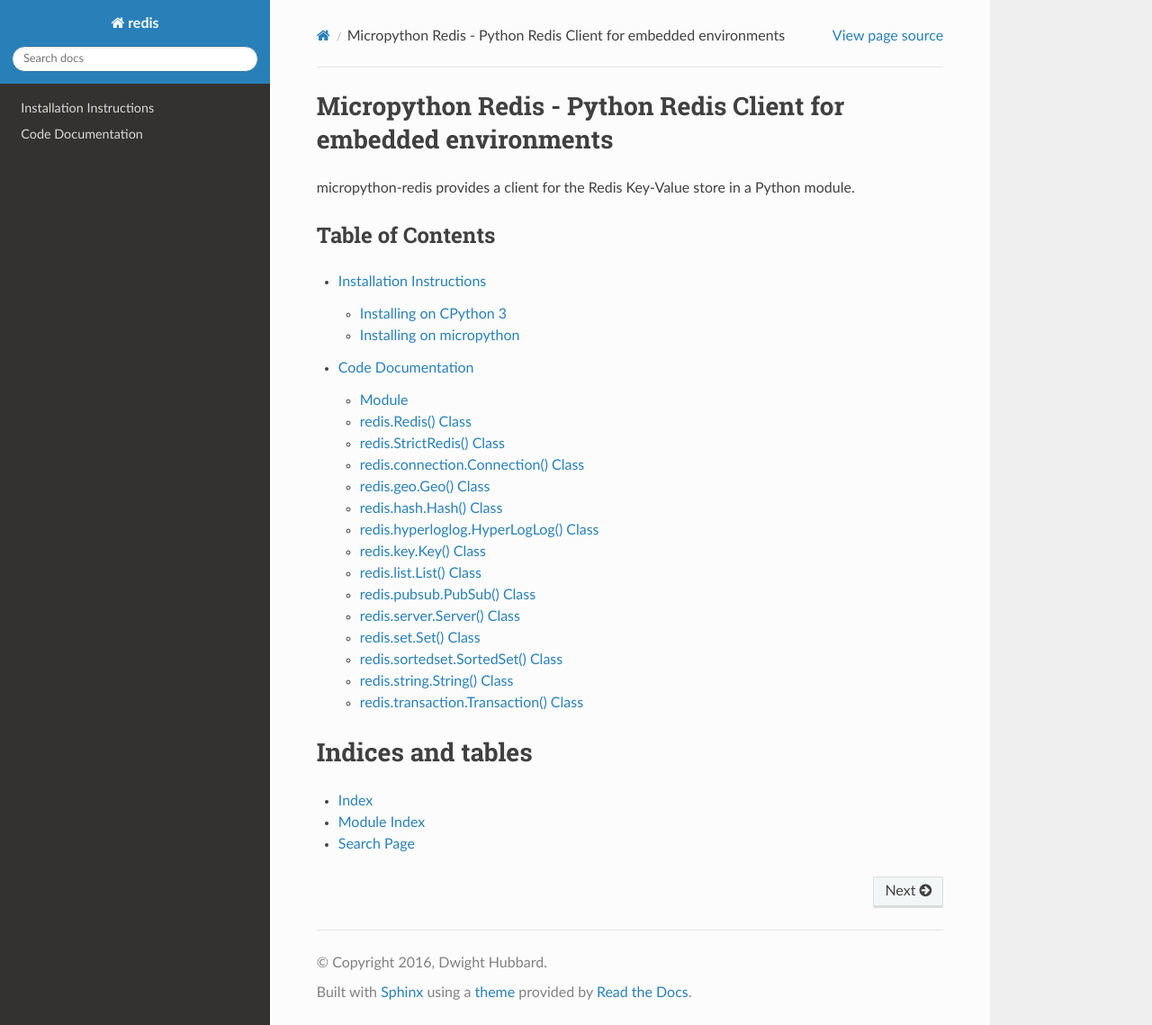
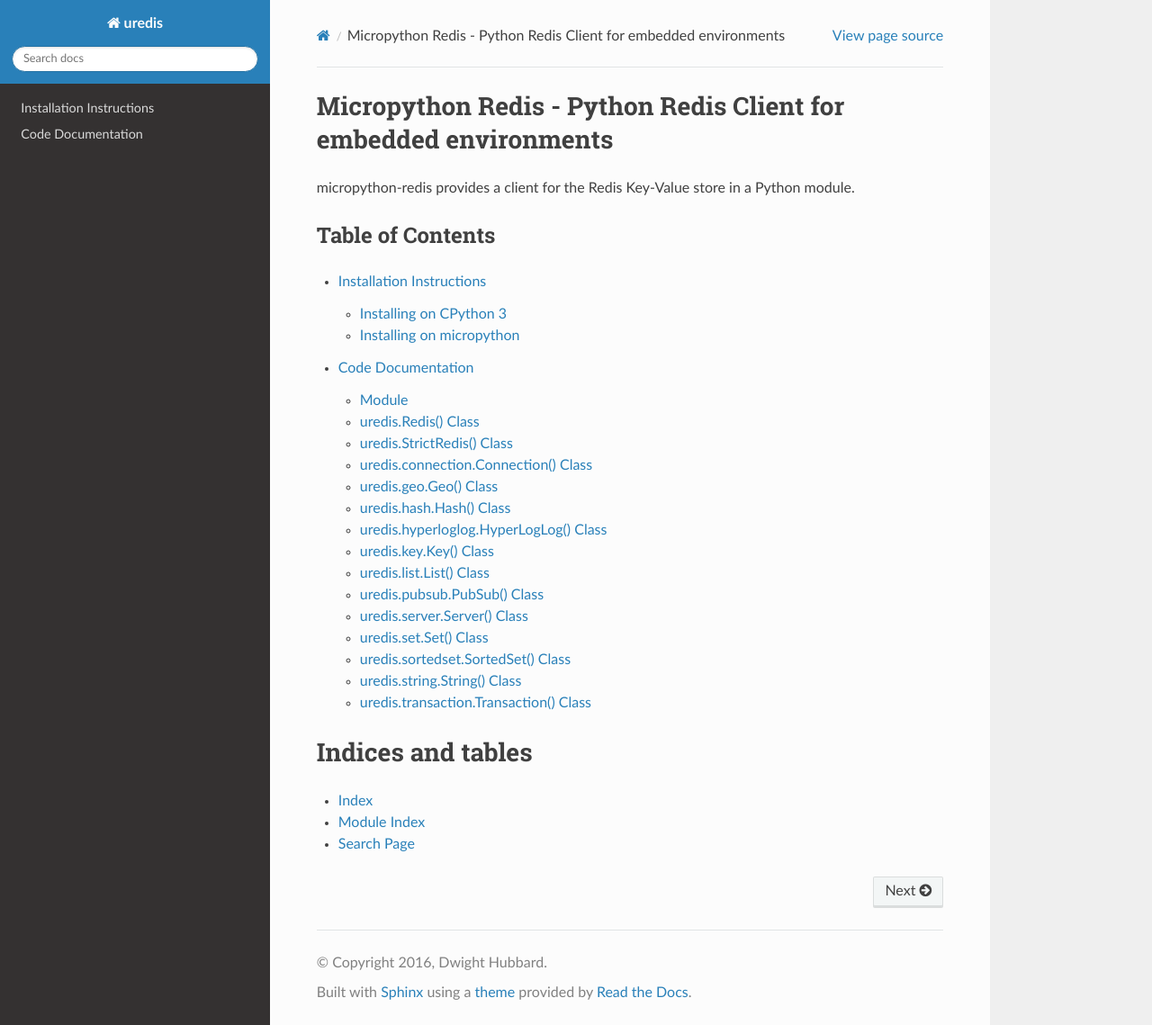
Before and after one commit to dwighthubbard/micropython-redis, a Sphinx documentation site: the page built from docs/index.rst, in a window 1280 px wide and 1139 px high. Shown: the whole window at 90% size. Built offline with Sphinx 7.4.7 and the Read the Docs theme 2.0.0, drawn with Linux system fonts in a browser that asks for light colours; the version number could not be read and is left out.

```diff
--- a/docs/conf.py
+++ b/docs/conf.py
@@ -1,24 +1,11 @@
 # -*- coding: utf-8 -*-
-#
-# redislite documentation build configuration file, created by
-# sphinx-quickstart on Fri Mar  6 22:27:18 2015.
-#
-# This file is execfile()d with the current directory set to its
-# containing dir.
-#
-# Note that not all possible configuration values are present in this
-# autogenerated file.
-#
-# All configuration values have a default; values that are commented out
-# serve to show the default.
 import os
 from recommonmark.parser import CommonMarkParser
-
-html_theme = 'default'
 
 import uredis as doc_module
 
 
+html_theme = 'default'
 version = doc_module.__version__
 release = version
 
@@ -62,7 +49,7 @@ source_suffix = '.rst'
 master_doc = 'index'
 
 # General information about the project.
-project = u'redis'
+project = u'uredis'
 copyright = u'2016, Dwight Hubbard'
 
 # The language for content autogenerated by Sphinx. Refer to documentation
--- a/docs/micropython_redis.rst
+++ b/docs/micropython_redis.rst
@@ -4,130 +4,130 @@ Code Documentation
 Module
 ======
 
-.. automodule:: redis
+.. automodule:: uredis
     :synopsis: Redis client
     :members:
     :inherited-members:
     :show-inheritance:
 
-.. automodule:: redis.client
+.. automodule:: uredis.client
     :synopsis: Redis client
     :members:
     :inherited-members:
     :show-inheritance:
 
-.. automodule:: redis.connection
+.. automodule:: uredis.connection
     :synopsis: Redis client with only Redis Connection command functionality
     :members:
     :inherited-members:
     :show-inheritance:
 
-.. automodule:: redis.keys
+.. automodule:: uredis.keys
     :synopsis: Redis client with Redis Keys command functionality
     :members:
     :inherited-members:
     :show-inheritance:
 
-.. automodule:: redis.list
+.. automodule:: uredis.list
     :synopsis: Redis client with Redis Lists command functionality
     :members:
     :inherited-members:
     :show-inheritance:
 
-redis.Redis() Class
-===================
-.. autoclass:: redis.Redis
+uredis.Redis() Class
+====================
+.. autoclass:: uredis.Redis
    :members:
    :inherited-members:
    :show-inheritance:
 
-redis.StrictRedis() Class
-=========================
-.. autoclass:: redis.StrictRedis
+uredis.StrictRedis() Class
+==========================
+.. autoclass:: uredis.StrictRedis
    :members:
    :inherited-members:
    :show-inheritance:
 
-redis.connection.Connection() Class
-===================================
-.. autoclass:: redis.connection.Connection
+uredis.connection.Connection() Class
+====================================
+.. autoclass:: uredis.connection.Connection
    :members:
    :inherited-members:
    :show-inheritance:
 
-redis.geo.Geo() Class
-=====================
-.. autoclass:: redis.geo.Geo
+uredis.geo.Geo() Class
+======================
+.. autoclass:: uredis.geo.Geo
    :members:
    :inherited-members:
    :show-inheritance:
 
-redis.hash.Hash() Class
-=======================
-.. autoclass:: redis.hash.Hash
+uredis.hash.Hash() Class
+========================
+.. autoclass:: uredis.hash.Hash
    :members:
    :inherited-members:
    :show-inheritance:
 
-redis.hyperloglog.HyperLogLog() Class
-=====================================
-.. autoclass:: redis.hyperloglog.HyperLogLog
+uredis.hyperloglog.HyperLogLog() Class
+======================================
+.. autoclass:: uredis.hyperloglog.HyperLogLog
    :members:
    :inherited-members:
    :show-inheritance:
 
-redis.key.Key() Class
-=====================
-.. autoclass:: redis.key.Key
+uredis.key.Key() Class
+======================
+.. autoclass:: uredis.key.Key
    :members:
    :inherited-members:
    :show-inheritance:
 
-redis.list.List() Class
-=======================
-.. autoclass:: redis.list.List
+uredis.list.List() Class
+========================
+.. autoclass:: uredis.list.List
    :members:
    :inherited-members:
    :show-inheritance:
 
-redis.pubsub.PubSub() Class
-===========================
-.. autoclass:: redis.pubsub.PubSub
+uredis.pubsub.PubSub() Class
+============================
+.. autoclass:: uredis.pubsub.PubSub
    :members:
    :inherited-members:
    :show-inheritance:
 
-redis.server.Server() Class
-===========================
+uredis.server.Server() Class
+============================
 .. autoclass:: redis.server.Server
    :members:
    :inherited-members:
    :show-inheritance:
 
-redis.set.Set() Class
-=====================
-.. autoclass:: redis.set.Set
+uredis.set.Set() Class
+======================
+.. autoclass:: uredis.set.Set
    :members:
    :inherited-members:
    :show-inheritance:
 
-redis.sortedset.SortedSet() Class
-=================================
-.. autoclass:: redis.sortedset.SortedSet
+uredis.sortedset.SortedSet() Class
+==================================
+.. autoclass:: uredis.sortedset.SortedSet
    :members:
    :inherited-members:
    :show-inheritance:
 
-redis.string.String() Class
-===========================
-.. autoclass:: redis.string.String
+uredis.string.String() Class
+============================
+.. autoclass:: uredis.string.String
    :members:
    :inherited-members:
    :show-inheritance:
 
-redis.transaction.Transaction() Class
-=====================================
-.. autoclass:: redis.transaction.Transaction
+uredis.transaction.Transaction() Class
+======================================
+.. autoclass:: uredis.transaction.Transaction
    :members:
    :inherited-members:
    :show-inheritance:
```
Also changed, not shown: docs/install.md (+7 -7 lines), 9 other files.
